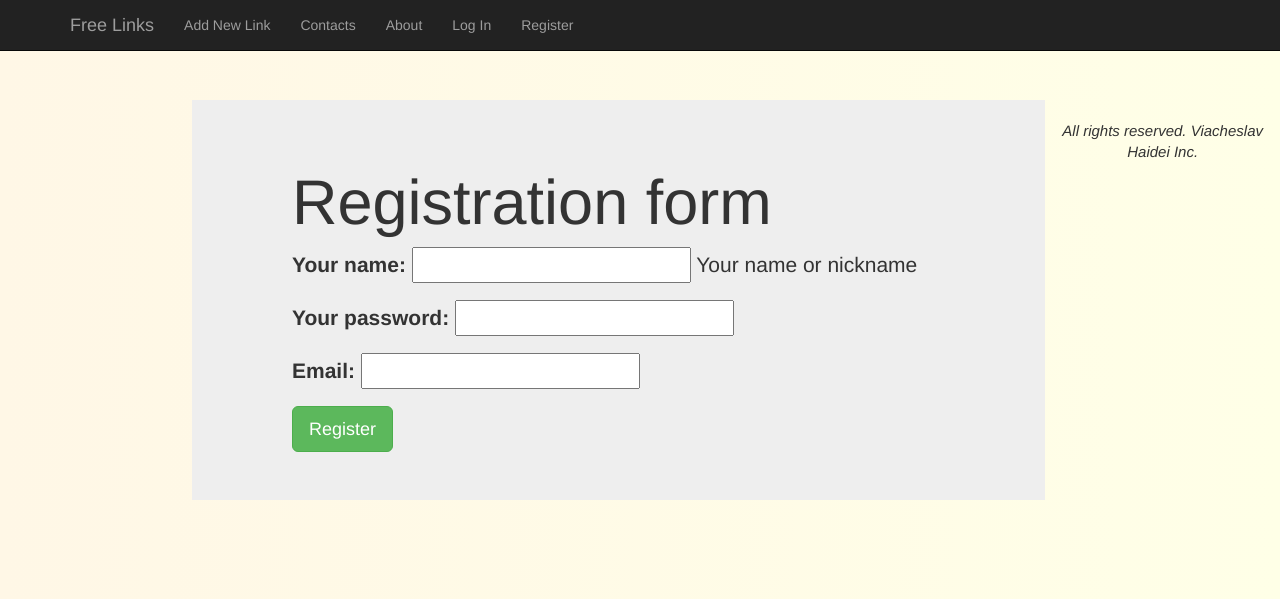
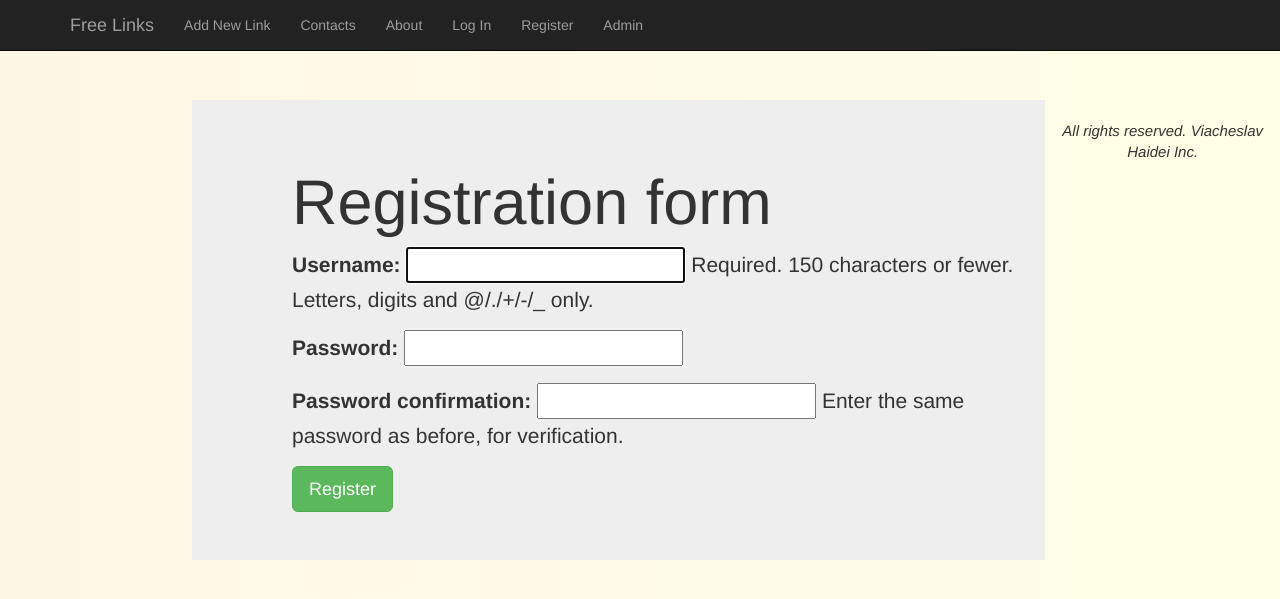
Before and after one commit to HaideiGV/LIVE, a Django app: page /register/ in a window 1280 px wide. Shown: the top 599 px of the page. Run offline with Django 3.2, Linux system fonts and the light colour scheme; parts of the project's set-up code (start-up, migrations or seed data) failed here and were passed over; some libraries are stand-ins or nearby versions.

Commit message:
registration form done

```diff
--- a/liveproject/settings.py
+++ b/liveproject/settings.py
@@ -44,6 +44,7 @@ INSTALLED_APPS = (
     'liveupdate',
     'kombu.transport.django',
     'opbeat.contrib.django',
+    'oauth2_provider',
 )
 
 MIDDLEWARE_CLASSES = (
--- a/liveproject/urls.py
+++ b/liveproject/urls.py
@@ -1,12 +1,12 @@
 from django.conf.urls import *
 import liveupdate.views
 from liveupdate.views import UserView
+from django.contrib import admin
 
 
 urlpatterns = patterns(
     '',
     (r'^$', liveupdate.views.allLinksPage),
-    (r'^send-form/$', liveupdate.views.all_type_input_form),
     (r'^add-link/$', liveupdate.views.new_link),
     (r'^about/$', liveupdate.views.about),
     url(r'^register/$', UserView.as_view(), name='register'),
@@ -16,4 +16,6 @@ urlpatterns = patterns(
     (r'^logout/$', liveupdate.views.logout_page),
     (r'^accounts/login/$', liveupdate.views.login_page),
     url(r'^like/$', liveupdate.views.likes, name='like'),
+    url(r'^o/', include('oauth2_provider.urls', namespace='oauth2_provider')),
+    url(r'^admin/', include(admin.site.urls)),
     )
--- a/liveupdate/forms.py
+++ b/liveupdate/forms.py
@@ -17,6 +17,6 @@ class NewLink(ModelForm):
 
 
 class UserForm(forms.Form):
-    username = forms.CharField(max_length=100, min_length=5, label='Your name', help_text='Your name or nickname')
-    password = forms.CharField(max_length=100, min_length=5, label='Your password', widget=forms.PasswordInput)
+    username = forms.CharField(max_length=100, label='Your name')
+    password = forms.CharField(max_length=100, label='Your password', widget=forms.PasswordInput)
     email = forms.CharField(max_length=100, label='Email', widget=forms.EmailInput)
--- a/liveupdate/templates/base.html
+++ b/liveupdate/templates/base.html
@@ -40,6 +40,7 @@
               {% else %}
                 <li><a href="/accounts/login/">Log In</a></li>
                 <li><a href="/register/">Register</a></li>
+                <li><a href="/admin/">Admin</a></li>
               {% endif %}
           </ul>
         </div>
--- a/liveupdate/templates/register_form.html
+++ b/liveupdate/templates/register_form.html
@@ -5,7 +5,7 @@
 
     <div class="jumbotron col-lg-8" style="margin-left: 15%; padding-left: 100px;">
         <h1>Registration form</h1>
-        <form action="" method="post">
+        <form action="." method="post">
             {% csrf_token %}
             {{ form.as_p }}
             <input class="btn btn-lg btn-success" type="submit" value="Register" />
--- a/liveupdate/views.py
+++ b/liveupdate/views.py
@@ -1,14 +1,15 @@
 from django.shortcuts import render
 from liveupdate.models import Update, ViewAllTypeFields, Links, Category
-from django.http import HttpResponse, HttpRequest, HttpResponseRedirect
-from django.shortcuts import render_to_response, RequestContext
+from django.http import HttpResponse,  HttpResponseRedirect
+from django.shortcuts import render_to_response
 from django.views.generic import ListView, FormView
-from forms import AllFields, NewLink, UserForm
 from django.contrib.auth import authenticate, login, logout
 from django.contrib.auth.decorators import login_required
 from django.contrib.auth.models import User
+from django.contrib.auth.forms import UserCreationForm
 from urlparse import urlparse
 from django.core import serializers
+from forms import NewLink
 
 
 def update(request):
@@ -21,10 +22,6 @@ def updates_after(request, id):
     response.write(serializers.serialize("json", Update.objects.filter(pk__gt=id)))
     return response
 
-def all_type_input_form(request):
-    form = AllFields()
-    return render(request, 'message.html', {'form':form})
-
 @login_required
 def new_link(request):
     form = NewLink(request.POST or None)
@@ -36,6 +33,7 @@ def new_link(request):
             description=request.POST['description']
         )
         p.save()
+        return HttpResponseRedirect('/')
     return render(request, 'new_link.html', {'form': form})
 
 
@@ -46,18 +44,20 @@ class allView(ListView):
 
 class UserView(FormView):
     model = User
-    form_class = UserForm
+    form_class = UserCreationForm
     success_url = '/register_success/'
     template_name = 'register_form.html'
 
 
 def register_success(request):
-    p = User(
-            username=request.POST.get('username'),
-            password=request.POST.get('password'),
-            email=request.POST.get('email'))
-    p.save()
-    return HttpResponseRedirect('/')
+    if request.method == 'POST':
+        form = UserCreationForm(request.POST)
+        if form.is_valid():
+            p = form.save()
+            return HttpResponseRedirect('/')
+    else:
+        form = UserCreationForm()
+    return render(request, "register_form.html", {'form': form})
 
 def logout_page(request):
     logout(request)
```
